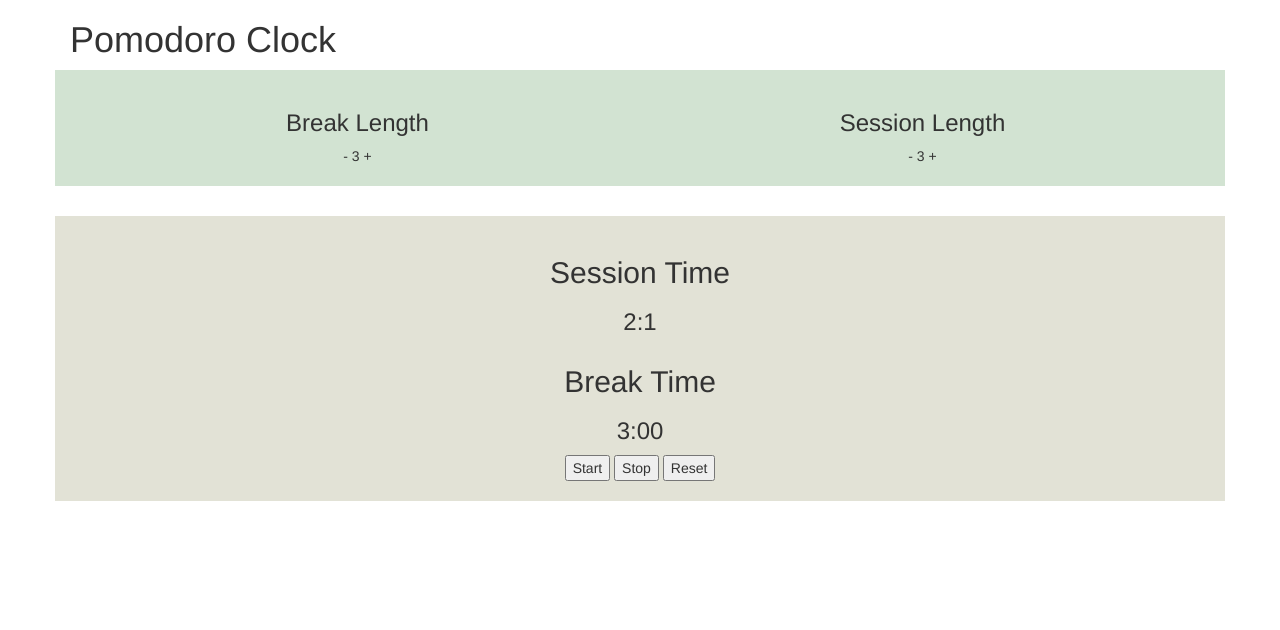
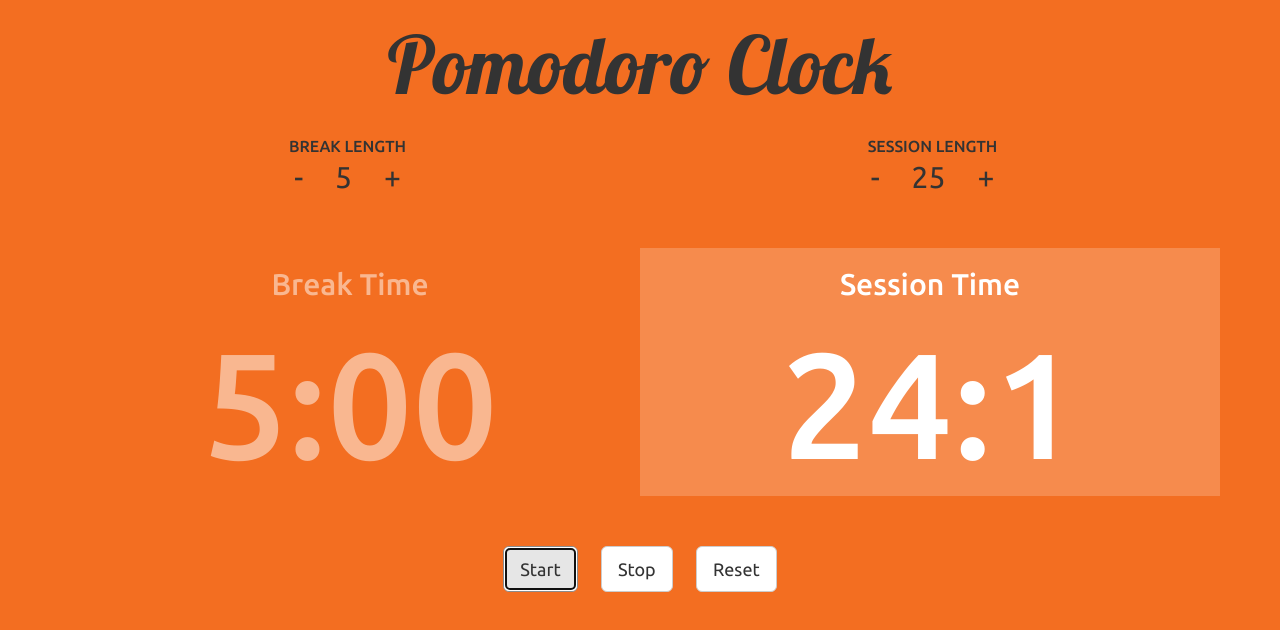
Before and after one commit to Thomas-Ko/pomodoro-clock, a plain HTML site: page index.html in a window 1280 px wide. Both pictures are taken after a click on the button "Start". Drawn offline with nearby package versions, Linux system fonts and the light colour scheme.

Commit message:
Add current-time-type class

```diff
--- a/assets/js/main.js
+++ b/assets/js/main.js
@@ -1,14 +1,14 @@
 // running : true
 
 model = {
-	break : 3,
-	session: 3,
+	break : 5,
+	session: 25,
 	breakCurrent: {
-		minutes: 3,
+		minutes: 5,
 		seconds: 0,
 	},
 	sessionCurrent: {
-		minutes: 3,
+		minutes: 25,
 		seconds: 0,
 	},
 	currentRunning: "session",
@@ -59,11 +59,15 @@ controller = {
 			timer = window.setInterval(function(){
 				controller.countDown("session", timer);
 			}, 1000);
+			$("#sessionDisplayContainer").addClass("current-time-type");
+			$("#breakDisplayContainer").removeClass("current-time-type");
 			console.log("RUNNING SESSION");
 		} else if (model.currentRunning==="break"){
 			timer = window.setInterval(function(){
 				controller.countDown("break", timer);
 			}, 1000);
+			$("#breakDisplayContainer").addClass("current-time-type");
+			$("#sessionDisplayContainer").removeClass("current-time-type");
 			console.log("RUNNING BREAK");
 		}
 
@@ -82,15 +86,21 @@ controller = {
 				controller.countDown("session", timer);
 				}, 1000);
 				model.timerRunning = true;
+				$("#breakDisplayContainer").removeClass("current-time-type");
+				$("#sessionDisplayContainer").addClass("current-time-type");
 				// controller.countDownClick();
 			}
 		});
 
 		//resets the timer
 		$("#reset").on("click", function(){
+			$("#breakDisplayContainer, #sessionDisplayContainer").removeClass("current-time-type");
 			window.clearInterval(timer);
 			controller.resetTime();
 			model.currentRunning = "session";
+			view.displayInitalSetTimes();
+
+
 			// timer = window.setInterval(function(){
 			// 	controller.countDown("session", timer);
 			// }, 1000);
@@ -146,8 +156,13 @@ controller = {
 				model.currentRunning="break";
 
 
+				// $("#breakDisplayContainer").show();
+				// $("#sessionDisplayContainer").hide();
+
 			} else if (model.currentRunning==="break"){
 				model.currentRunning="session";
+				// $("#breakDisplayContainer").hide();
+				// $("#sessionDisplayContainer").show();
 
 			}
 			window.clearInterval(timer);
@@ -189,6 +204,8 @@ view = {
 		$("#sessionDisplay").text(sessionTime);
 		$("#sessionSecondsDisplay").text("00");
 		$("#breakSecondsDisplay").text("00");
+
+
 	},
 
 
@@ -200,6 +217,8 @@ view = {
 			var time = controller.retrieveTime(timeType);
 			$("#"+timeType+"Length").text(time);
 			$("#"+timeType+"Display").text(time);
+
+			$("#breakDisplayContainer, #sessionDisplayContainer").removeClass("current-time-type");
 		});
 
 	},
@@ -225,11 +244,12 @@ view = {
 	start: function(){
 		if(model.timerRunning===false){
 			model.timerRunning = true;
-			//the below is a sort of hackish way I got around being able to not have the timer start right after a page load
 			$("#startBeginning").one("click", function(){
+				//the below is a sort of hackish way I got around being able to not have the timer start right after a page load
 				$("#startBeginning").attr("id","start");
 				controller.countDownClick();
 			});
+
 
 		}
 	}
--- a/assets/stylesheets/main.css
+++ b/assets/stylesheets/main.css
@@ -1,20 +1,62 @@
+body {
+	background-color: #f36e21;
+	font-family: 'Ubuntu', sans-serif;
+}
+
+h1 {
+	text-align: center;
+	font-family: 'Lobster', cursive;
+	font-size:80px;
+}
+
 #setTimeContainer {
-	background-color: #d2e3d2;
-	padding:20px;
+	font-size:30px;
 }
+
 
 .set-time {
 	text-align:center;
 }
 
+.set-time h3 {
+	text-transform: uppercase;
+	font-size:16px;
+	margin-bottom:0px;
+}
+
+.length-btn {
+	padding-left:5px;
+	padding-right:5px;
+	margin-right:20px;
+	margin-left:20px;
+}
+
 #displayTimeContainer {
-	background-color: #e2e2d6;
+	/*background-color: rgba(255,255,255,0.2);*/
 	padding: 20px;
 	margin-bottom:30px;
 	margin-top:30px;
+	color: white;
 }
 
 .display-time{
 	margin: 0 auto;
 	text-align:center;
+	opacity:0.5;
 }
+
+.display-time h3 {
+	font-size:150px;
+}
+
+
+.current-time-type {
+	background-color: rgba(255,255,255,0.2);
+	opacity:1;
+
+}
+
+.btn {
+	margin-left:10px;
+	margin-right:10px;
+}
--- a/index.html
+++ b/index.html
@@ -61,23 +61,26 @@
 
       <div class="row" id="displayTimeContainer">
 
-         <div class="col-xs-12 display-time" id="sessionDisplayContainer">
-            <h2>Session Time</h2>
-            <h3><span id="sessionDisplay">0</span>:<span id="sessionSecondsDisplay">00</span></h3>
-         </div>
 
-         <div class="col-xs-12 display-time" id="breakDisplayContainer">
-            <h2>Break Time</h2>
-            <h3><span id="breakDisplay">0</span>:<span id="breakSecondsDisplay">00</span></h3>
-         </div>
+         <div class="row">
+            <div class="col-md-6 display-time" id="breakDisplayContainer">
+               <h2>Break Time</h2>
+               <h3><span id="breakDisplay">0</span>:<span id="breakSecondsDisplay">00</span></h3>
+            </div>
 
-         <div class="col-xs-12 text-center">
-            <button id="startBeginning">Start</button>
-            <button id="stop">Stop</button>
-            <button id="reset">Reset</button>
+            <div class="col-md-6 display-time" id="sessionDisplayContainer">
+               <h2>Session Time</h2>
+               <h3><span id="sessionDisplay">0</span>:<span id="sessionSecondsDisplay">00</span></h3>
+            </div>
          </div>
 
       </div>   <!-- /.row -->
+
+      <div class="row text-center">
+            <button id="startBeginning" class="btn btn-lg btn-default">Start</button>
+            <button id="stop" class="btn btn-lg btn-default">Stop</button>
+            <button id="reset" class="btn btn-lg btn-default">Reset</button>
+      </div>
 
    </div>    <!-- /.container -->
 
```
